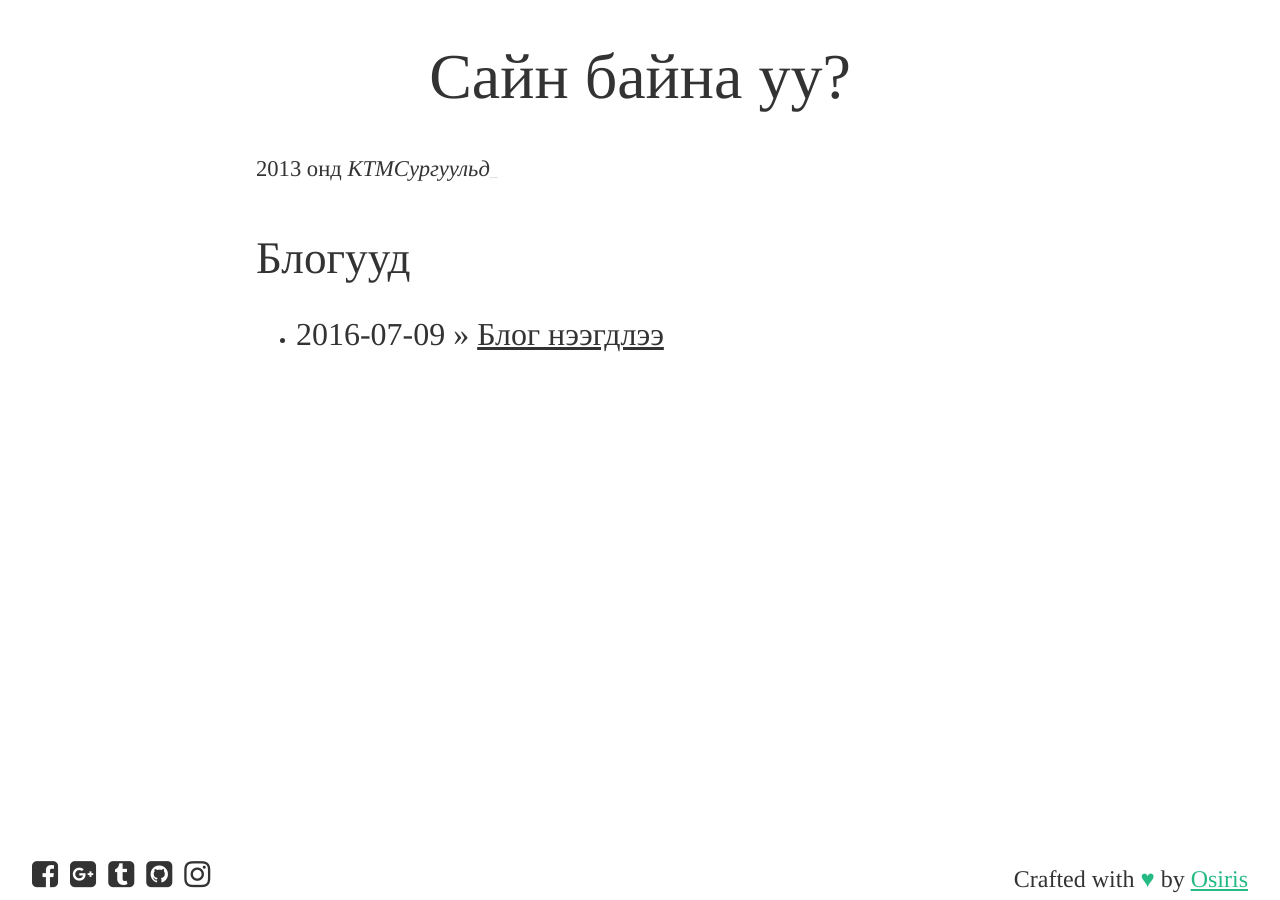
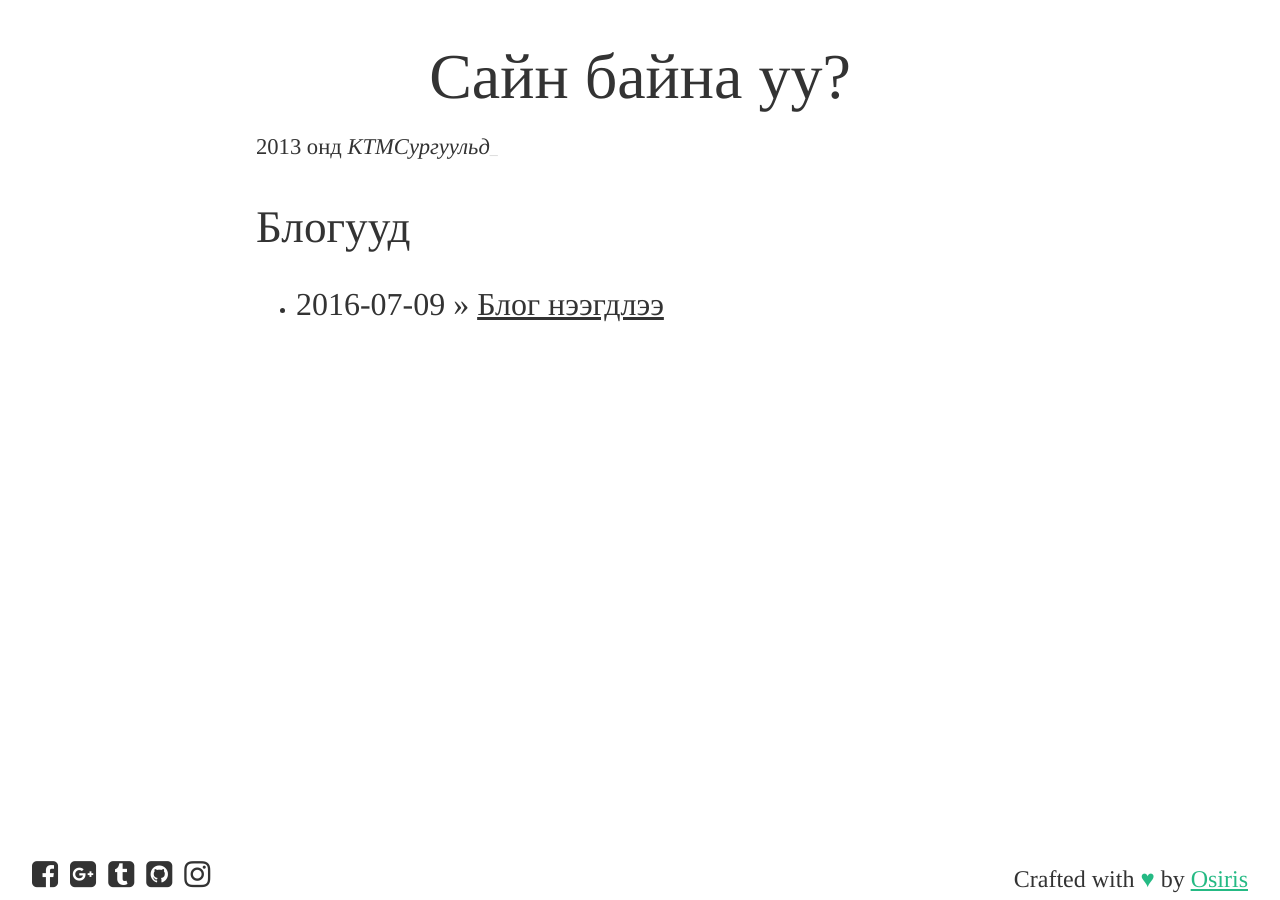
Before and after one commit to Ds3c-ctf-team/enkhee-Osiris.github.io-old, a Jekyll site: the page built from index.html, in a window 1280 px wide. Built offline with Jekyll 4.4.1, drawn with Linux system fonts in a browser that asks for light colours; nearby versions of some CDN libraries.

Commit message:
Update layout

```diff
--- a/css/main.css
+++ b/css/main.css
@@ -15,9 +15,6 @@ body > div {
 
 a {
     color: #333;
-}
-#typed {
-    display: inline-block;
 }
 .typed-cursor {
     color: #000;
```
